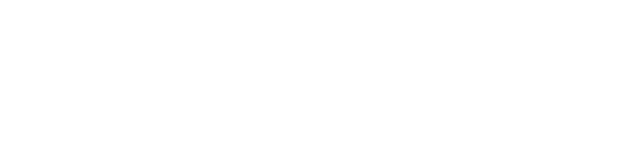
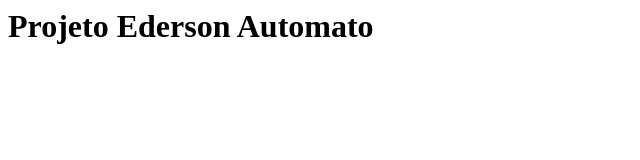
Before and after one commit to EdersonSC/automato, a plain HTML site: page index.html in a window 1280 px wide. Shown: the whole page, without its empty margins (0-640 px from the left). Drawn offline with Linux system fonts and the light colour scheme.

Commit message:
Incluido Titulo da pagina

```diff
--- a/index.html
+++ b/index.html
@@ -2,5 +2,6 @@
   <head>
   </head>
   <body>
+	<h1> Projeto Ederson Automato </h1>
   </body>
 </html>
```
